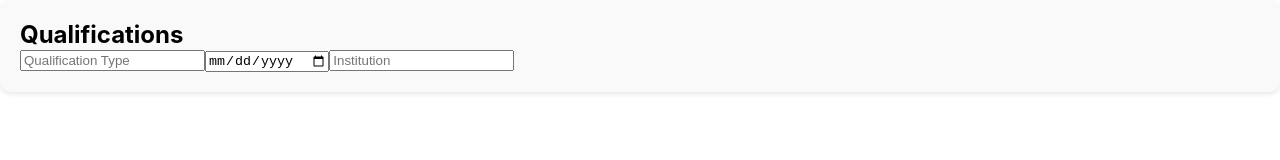
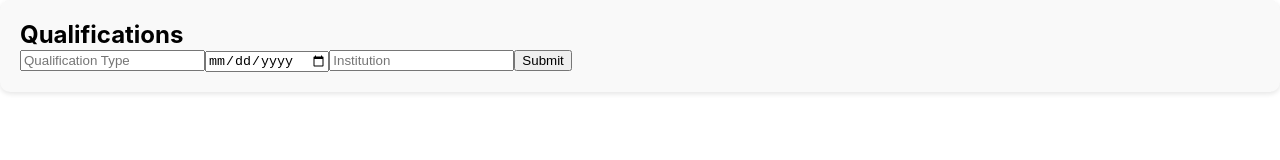
Before and after one commit to Keasanda/HR-System-main, a React (Create React App) app in the folder frontend/: page /qualifications in a window 1280 px wide. Shown: the top 160 px of the page. Built offline with nearby package versions, Linux system fonts and the light colour scheme.

Commit message:
I can save my infomation from everypage just need to fix my naviagtion

```diff
--- a/frontend/src/AddEmployee.js
+++ b/frontend/src/AddEmployee.js
@@ -38,6 +38,11 @@ const AddEmployee = () => {
       endDate: "",
       url: "",
       passwordHash: "",
+
+      qualificationType: localStorage.getItem("qualificationType") || "",
+      yearCompleted: localStorage.getItem("yearCompleted") || "",
+      institution: localStorage.getItem("institution") || "",
+
 
 
     };
--- a/frontend/src/Qualifications.js
+++ b/frontend/src/Qualifications.js
@@ -1,4 +1,3 @@
-
 import React, { useState, useEffect } from "react";
 import axios from "axios";
 import QualificationsCSS from "./Qualifications.module.css";
@@ -9,26 +8,32 @@ const Qualifications = () => {
   const [institution, setInstitution] = useState(localStorage.getItem('institution') || '');
 
   useEffect(() => {
+    // Update local storage whenever the state changes
     localStorage.setItem('qualificationType', qualificationType);
     localStorage.setItem('yearCompleted', yearCompleted);
     localStorage.setItem('institution', institution);
   }, [qualificationType, yearCompleted, institution]);
 
   const handleSubmit = async () => {
+    // Retrieve formData or initialize if empty
     const formData = JSON.parse(localStorage.getItem("formData")) || {};
+
+    // Add qualifications to formData
+    formData.qualificationType = qualificationType;
+    formData.yearCompleted = new Date(yearCompleted).toISOString();
+    formData.institution = institution;
+
+    // Save updated formData back to local storage
+    localStorage.setItem("formData", JSON.stringify(formData));
+
     const completeFormData = {
-      employeeDto: {
-        ...formData,
-        qualificationType,
-        yearCompleted: new Date(yearCompleted).toISOString(),
-        institution,
-      },
+      employeeDto: { ...formData },
     };
 
     try {
       await axios.post("http://localhost:5239/api/employee", completeFormData);
       alert("All data submitted successfully!");
-      localStorage.removeItem("formData");
+      localStorage.removeItem("formData"); // Clear local storage after submission
     } catch (error) {
       console.error("Error submitting data:", error);
       if (error.response && error.response.data) {
@@ -37,14 +42,10 @@ const Qualifications = () => {
     }
   };
 
-
-
   return (
     <div className={QualificationsCSS.container}>
       <h2>Qualifications</h2>
-
-      <form >
-
+      <form>
         <input
           type="text"
           placeholder="Qualification Type"
@@ -66,7 +67,7 @@ const Qualifications = () => {
           onChange={(e) => setInstitution(e.target.value)}
           required
         />
-
+        <button type="button" onClick={handleSubmit}>Submit</button>
       </form>
     </div>
   );
```
Also changed, not shown: 12 other files (tests, documents, lock files or other folders).
